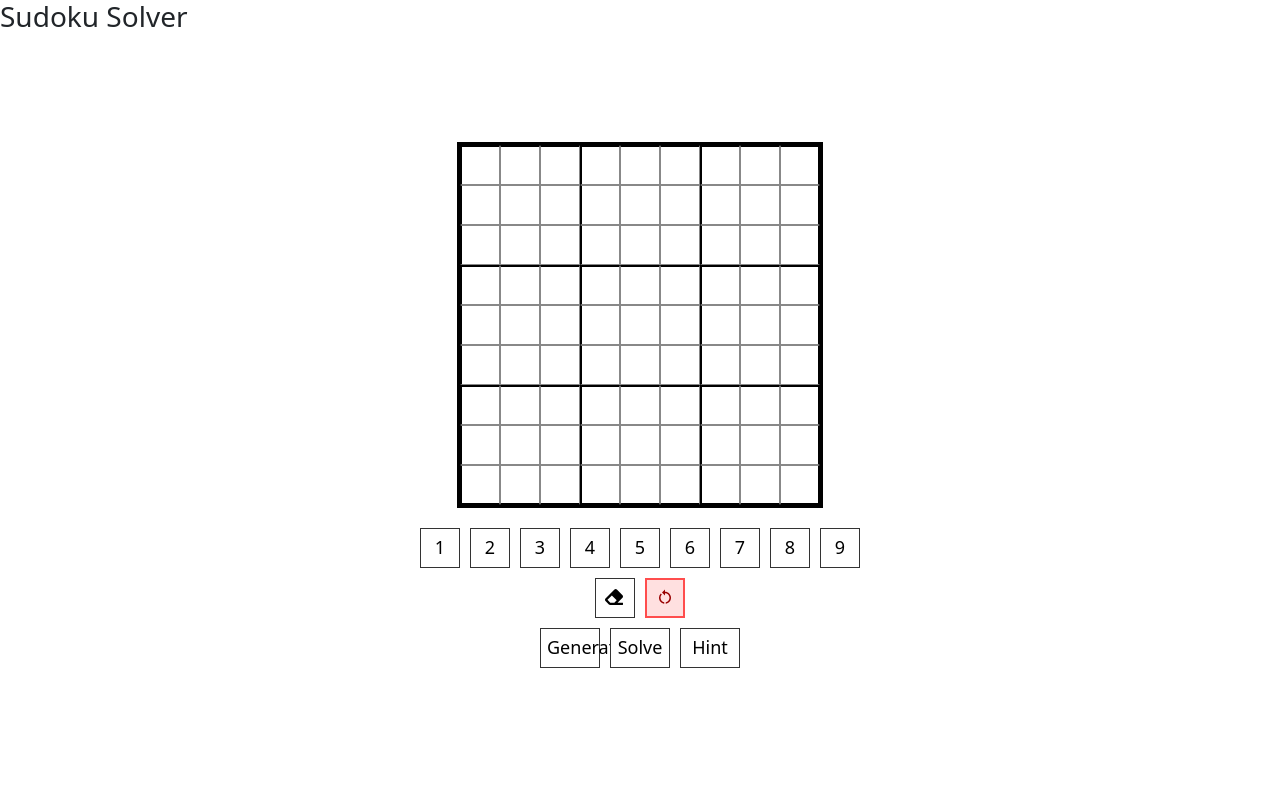
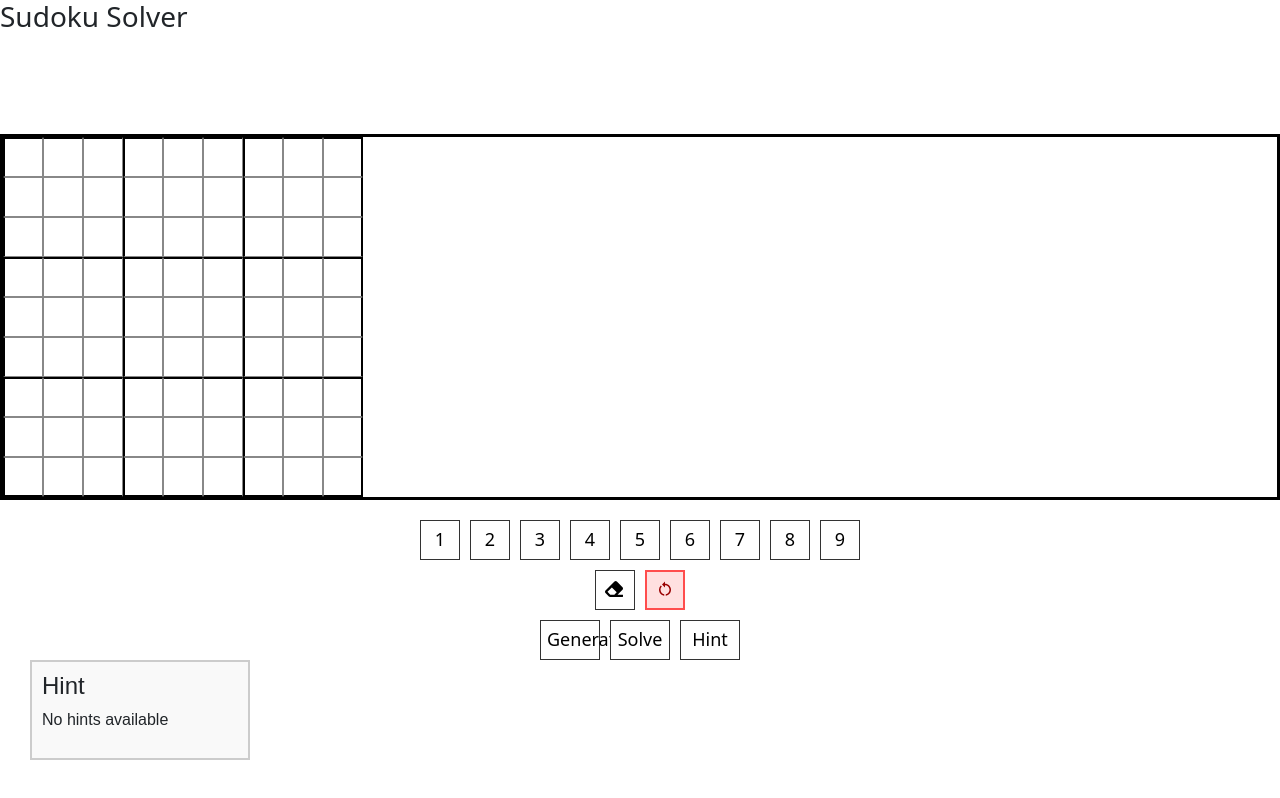
Before and after one commit to acortez1003/sudoku-solver, a React (Vite) app: page / in a window 1280 px wide. Built offline with nearby package versions, Linux system fonts and the light colour scheme.

Commit message:
add hint box

```diff
--- /dev/null
+++ b/src/components/HintBox.jsx
@@ -0,0 +1,23 @@
+import React from 'react';
+import '../styles/HintBox.css';
+
+const HintBox = ({ hint, onNextHint, onApplyHint }) => {
+  return (
+    <div className="hint-box">
+      <h4>Hint</h4>
+      {hint ? (
+        <>
+          <p>{hint.message}</p>
+          <div className="hint-buttons">
+            <button onClick={onApplyHint}>Apply</button>
+            <button onClick={onNextHint}>Next</button>
+          </div>
+        </>
+      ) : (
+        <p>No hints available</p>
+      )}
+    </div>
+  );
+};
+
+export default HintBox;
--- a/src/components/SudokuBoard.jsx
+++ b/src/components/SudokuBoard.jsx
@@ -1,9 +1,11 @@
 import React, { useState } from 'react';
 import '../styles/SudokuBoard.css';
 import NumberPad from './NumberPad';
+import HintBox from './HintBox';
 import { solve } from '../utils/solver';
 import { generateSudoku } from '../utils/generator';
 import { generatePencilMarks } from '../utils/pencilMarks';
+import { findHints } from '../utils/hints';
 
 const SudokuBoard = () => {
   const [grid, setGrid] = useState(Array(9).fill().map(() => Array(9).fill('')));
@@ -13,6 +15,9 @@ const SudokuBoard = () => {
   const [userInputs, setUserInputs] = useState(new Set());
   const [generatedCells, setGeneratedCells] = useState(new Set());
   const [pencilMarks, setPencilMarks] = useState({});
+  const [hints, setHints] = useState([]);
+  const [hintIndex, setHintIndex] = useState(0);
+  const currentHint = hints[hintIndex] || null;
 
   const normalizeGrid = (grid) => grid.map(row => row.map(cell => cell === '' ? '' : cell.toString()));
 
@@ -138,11 +143,72 @@ const SudokuBoard = () => {
   const handleHint = () => {
     const marks = generatePencilMarks(grid);
     setPencilMarks(marks);
+
+    const possibleHints = findHints(grid, marks);
+    setHints(possibleHints);
+    setHintIndex(0);
+  };
+
+  const handleNextHint = () => {
+    setHintIndex((prev) => (prev + 1) % hints.length);
+  };
+
+  const handleApplyHint = () => {
+    if (!currentHint) return;
+
+    const newGrid = grid.map(r => [...r]);
+    const newUserInputs = new Set(userInputs);
+    let newPencilMarks = { ...pencilMarks };
+
+    if (currentHint.strategy === 'Naked Single' || currentHint.strategy === 'Hidden Single') {
+      const [row, col] = currentHint.cell.split('-').map(Number);
+      newGrid[row][col] = currentHint.number.toString();
+      newUserInputs.add(currentHint.cell);
+
+      newPencilMarks = generatePencilMarks(newGrid);
+    } else if (currentHint.strategy?.includes('Pair')) {
+      for (const cellId of currentHint.eliminatedFrom || []) {
+        const currentMarks = newPencilMarks[cellId] || [];
+        newPencilMarks[cellId] = currentMarks.filter(n => !currentHint.numbers?.includes(n));
+      }
+    }
+
+    setGrid(newGrid);
+    setUserInputs(newUserInputs);
+    setPencilMarks(newPencilMarks); // save updated marks (if removed)
+
+    const updatedHints = findHints(newGrid, newPencilMarks);
+    setHints(updatedHints);
+    setHintIndex(0);
+
+    updateConflicts(newGrid, newUserInputs);
   };
 
 
+  function shouldHighlight(cellId, number, hint) {
+    if (!hint) return false;
+
+    const isPair = hint.strategy?.includes('Pair');
+
+    if (isPair) {
+      // pair digits in the pair cells = keep
+      if (hint.relatedCells?.includes(cellId) && hint.numbers?.includes(number)) return 'hint-pair';
+
+      // pair digits in the eliminated cells = remove
+      if (hint.eliminatedFrom?.includes(cellId) && hint.numbers?.includes(number)) return 'hint-eliminated';
+    }
+
+    if (hint.strategy === 'Naked Single' || hint.strategy === 'Hidden Single') {
+      if (hint.cell === cellId && hint.number === number) return 'hint-highlight';
+    }
+
+    return '';
+  }
+
+
   return (
-    <div className="board-wrapper">
+    <div className="board-wrapper-hint">
+      <div className="board-and-controls">
         <div className="sudoku-grid">
           {grid.map((row, rowIndex) => (
             <div key={rowIndex} className="sudoku-row">
@@ -166,9 +232,17 @@ const SudokuBoard = () => {
                     {value || (
                       pencilMarks[cellId] && (
                         <div className="pencil-marks">
-      {pencilMarks[cellId].map((n) => (
-        <span key={n}>{n}</span>
-      ))}
+                          {pencilMarks[cellId].map((n) => {
+                            const isHintMark =
+                              currentHint &&
+                              currentHint.cell === cellId &&
+                              currentHint.number === n;
+                            return (
+                              <span key={n} className={shouldHighlight(cellId, n, currentHint)}>
+                                {n}
+                              </span>
+                            );
+                          })}
                         </div>
                       )
                     )}
@@ -188,7 +262,15 @@ const SudokuBoard = () => {
           onHint={handleHint}
         />
       </div>
+
+      <HintBox
+        hint={currentHint}
+        onNextHint={handleNextHint}
+        onApplyHint={handleApplyHint}
+      />
+    </div>
   );
 };
 
+
 export default SudokuBoard;
--- /dev/null
+++ b/src/styles/HintBox.css
@@ -0,0 +1,14 @@
+.hint-box {
+  border: 2px solid #ccc;
+  padding: 10px;
+  margin-left: 30px;
+  width: 220px;
+  background-color: #f9f9f9;
+  font-family: sans-serif;
+}
+
+.hint-buttons {
+  margin-top: 10px;
+  display: flex;
+  gap: 10px;
+}
--- a/src/styles/SudokuBoard.css
+++ b/src/styles/SudokuBoard.css
@@ -81,3 +81,25 @@
   width: 100%;
   height: 100%;
 }
+
+.pencil-marks span.hint-highlight {
+  background-color: #f1ff71;
+  border-radius: 50%;
+  height: 15px;
+  font-weight: bold;
+  color: #0057b7;
+}
+
+.pencil-marks span.hint-pair {
+  background-color: #b7e1ff;
+  border-radius: 50%;
+  font-weight: bold;
+  color: #003f7d;
+}
+
+.pencil-marks span.hint-eliminated {
+  background-color: #ffd6d6;
+  border-radius: 50%;
+  font-weight: bold;
+  color: #8b0000;
+}
--- /dev/null
+++ b/src/utils/hints.js
@@ -0,0 +1,180 @@
+export const findHints = (grid, pencilMarks) => {
+  // === STRATEGY 1: Naked Single ===
+  for (let row = 0; row < 9; row++) {
+    for (let col = 0; col < 9; col++) {
+      const id = `${row}-${col}`;
+      const value = grid[row][col];
+      if (value === '' && pencilMarks[id] && pencilMarks[id].length === 1) {
+        return [{
+          strategy: 'Naked Single',
+          cell: id,
+          number: pencilMarks[id][0],
+          message: `Naked Single: Cell (${row + 1}, ${col + 1}) can only be ${pencilMarks[id][0]}`
+        }];
+      }
+    }
+  }
+
+  // === STRATEGY 2: Hidden Single ===
+  const units = getAllUnits();
+  for (const unit of units) {
+    const numToCells = {};
+    for (let num = 1; num <= 9; num++) numToCells[num] = [];
+
+    for (const id of unit) {
+      if (gridCell(grid, id) !== '') continue;
+      const marks = pencilMarks[id];
+      if (!marks) continue;
+      for (const num of marks) {
+        numToCells[num].push(id);
+      }
+    }
+
+    for (let num = 1; num <= 9; num++) {
+      if (numToCells[num].length === 1) {
+        const onlyCell = numToCells[num][0];
+        return [{
+          strategy: 'Hidden Single',
+          cell: onlyCell,
+          number: num,
+          message: `Hidden Single: Only cell in unit can be ${num} at ${onlyCell}`
+        }];
+      }
+    }
+  }
+
+    // === STRATEGY 3: Naked Pair ===
+    for (const unit of units) {
+    const pairMap = {};
+    for (const id of unit) {
+        const marks = pencilMarks[id];
+        if (marks && marks.length === 2) {
+        const key = marks.slice().sort().join('');
+        if (!pairMap[key]) pairMap[key] = [];
+        pairMap[key].push(id);
+        }
+    }
+
+    for (const [pairKey, cells] of Object.entries(pairMap)) {
+        if (cells.length === 2) {
+        const pairNums = pairKey.split('').map(Number);
+        const eliminatedFrom = [];
+
+        for (const id of unit) {
+            if (!cells.includes(id) && pencilMarks[id]) {
+            const before = pencilMarks[id].slice();
+            const after = before.filter(n => !pairNums.includes(n));
+            if (before.length !== after.length) {
+                eliminatedFrom.push(id);
+            }
+            }
+        }
+
+        if (eliminatedFrom.length > 0) {
+            return [{
+            strategy: 'Naked Pair',
+            cell: cells[0],
+            number: null,
+            relatedCells: cells,
+            numbers: pairNums,
+            eliminatedNumbers: allOtherNumbers(pairNums),
+            eliminatedFrom,
+            message: `Naked Pair: Cells ${cells.join(' and ')} contain only ${pairNums.join(', ')} — eliminate from others in unit`
+            }];
+        }
+        }
+    }
+    }
+
+    // === STRATEGY 4: Hidden Pair ===
+    for (const unit of units) {
+    const numToCells = {};
+    for (let num = 1; num <= 9; num++) numToCells[num] = [];
+
+    for (const id of unit) {
+        const marks = pencilMarks[id];
+        if (!marks) continue;
+        for (const num of marks) {
+        numToCells[num].push(id);
+        }
+    }
+
+    for (let a = 1; a <= 8; a++) {
+        for (let b = a + 1; b <= 9; b++) {
+        const cellsA = numToCells[a];
+        const cellsB = numToCells[b];
+
+        if (cellsA.length === 2 && cellsB.length === 2 &&
+            cellsA[0] === cellsB[0] && cellsA[1] === cellsB[1]) {
+            const targetCells = cellsA;
+            const eliminatedFrom = [];
+
+            for (const id of targetCells) {
+            const before = pencilMarks[id];
+            const after = before.filter(n => n === a || n === b);
+            if (before.length !== after.length) {
+                eliminatedFrom.push(id);
+            }
+            }
+
+            if (eliminatedFrom.length > 0) {
+            return [{
+                strategy: 'Hidden Pair',
+                cell: targetCells[0],
+                number: null,
+                relatedCells: targetCells,
+                numbers: [a, b],
+                eliminatedNumbers: allOtherNumbers(pairNums),
+                eliminatedFrom,
+                message: `Hidden Pair: Only cells ${targetCells.join(' and ')} can contain ${a}, ${b} — eliminate other candidates from those cells`
+            }];
+            }
+        }
+        }
+    }
+    }
+
+  return [];
+};
+
+function getAllUnits() {
+  const units = [];
+
+  // row
+  for (let r = 0; r < 9; r++) {
+    const row = [];
+    for (let c = 0; c < 9; c++) row.push(`${r}-${c}`);
+    units.push(row);
+  }
+
+  // column
+  for (let c = 0; c < 9; c++) {
+    const col = [];
+    for (let r = 0; r < 9; r++) col.push(`${r}-${c}`);
+    units.push(col);
+  }
+
+  // box
+  for (let br = 0; br < 3; br++) {
+    for (let bc = 0; bc < 3; bc++) {
+      const box = [];
+      for (let r = 0; r < 3; r++) {
+        for (let c = 0; c < 3; c++) {
+          box.push(`${3 * br + r}-${3 * bc + c}`);
+        }
+      }
+      units.push(box);
+    }
+  }
+
+  return units;
+}
+
+function gridCell(grid, id) {
+  const [r, c] = id.split('-').map(Number);
+  return grid[r][c];
+}
+
+function allOtherNumbers(keep) {
+  return Array.from({ length: 9 }, (_, i) => i + 1).filter(n => !keep.includes(n));
+}
```
Lines whose indentation alone changed are shown as unchanged.
